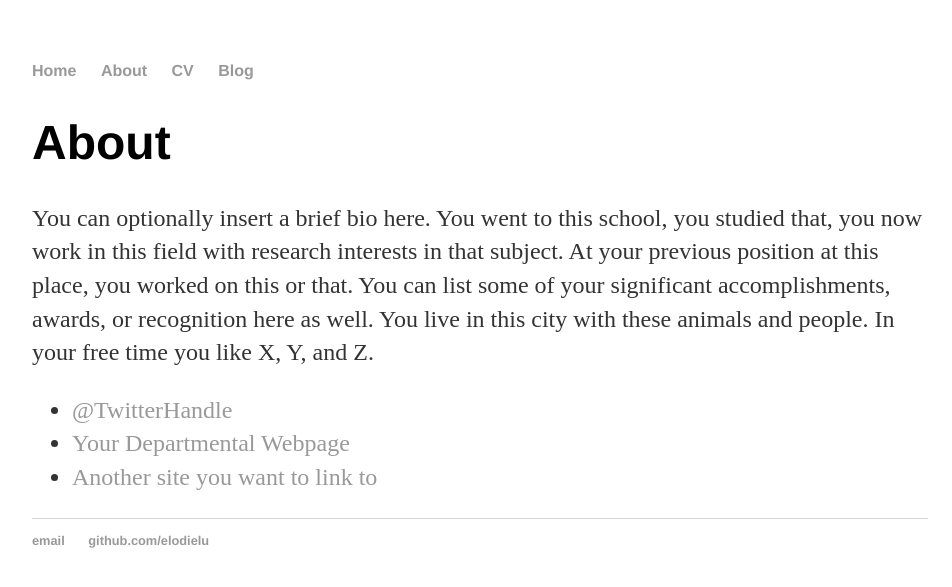
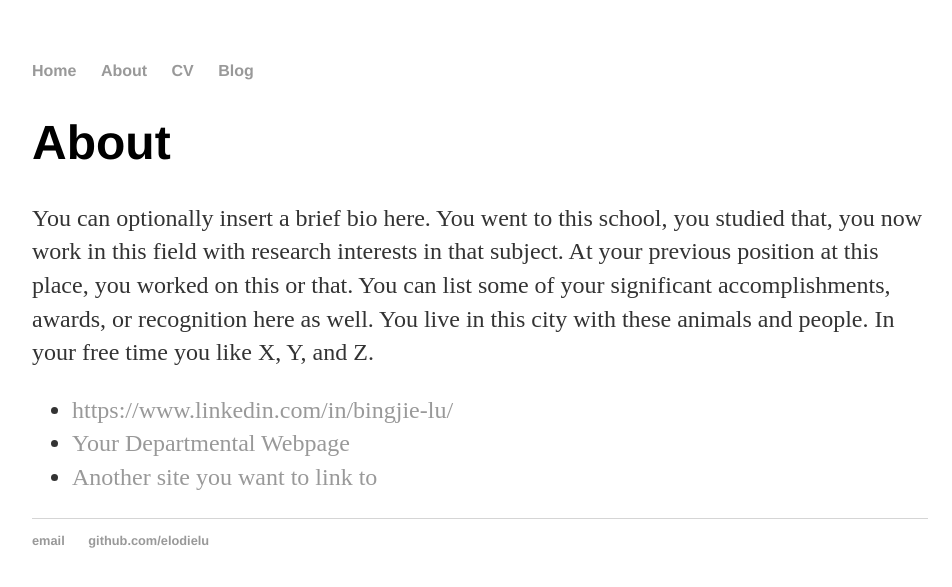
Before and after one commit to elodielu/elodielu.github.io, a Jekyll site: the page built from about/index.html, in a window 1280 px wide. Shown: the top 587 px of the page, without its empty margins (160-1112 px from the left). Built offline with Jekyll 4.4.1, drawn with Linux system fonts in a browser that asks for light colours.

Commit message:
Update index.html

```diff
--- a/about/index.html
+++ b/about/index.html
@@ -8,7 +8,7 @@
 			<p>You can optionally insert a brief bio here. You went to this school, you studied that, you now work in this field with research interests in that subject. At your previous position at this place, you worked on this or that. You can list some of your significant accomplishments, awards, or recognition here as well. You live in this city with these animals and people. In your free time you like X, Y, and Z.</p>
 
 			<ul class="contacts">
-				<li><a href="#">@TwitterHandle</a></li>
+				<li><a href="#">https://www.linkedin.com/in/bingjie-lu/</a></li>
 				<li><a href="#">Your Departmental Webpage</a></li>
 				<li><a href="#">Another site you want to link to</a></li>
 				</ul>
```
